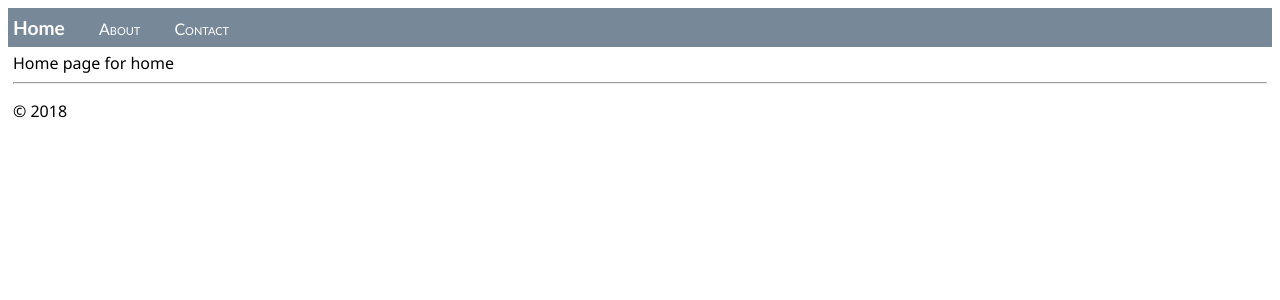
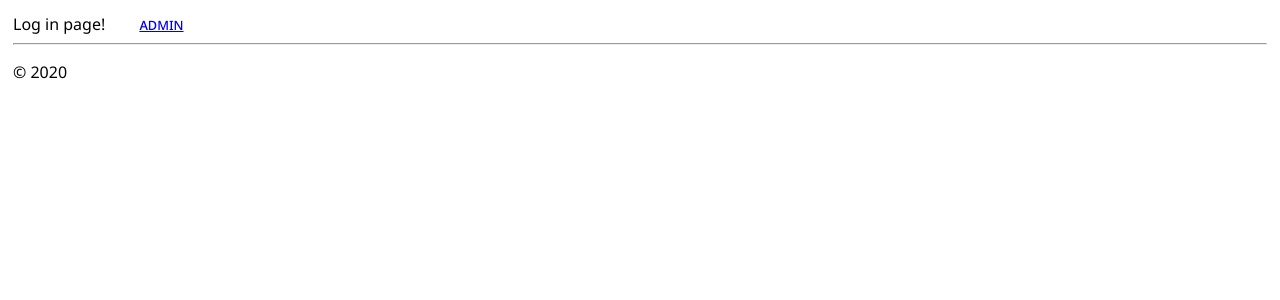
Before and after one commit to utisz86/TenantRegistry, a Flask app: page / in a window 1280 px wide. Shown: the top 300 px of the page. Run offline with Flask 2, Linux system fonts and the light colour scheme.

Commit message:
Branch 1: admin layout

```diff
--- a/app.py
+++ b/app.py
@@ -7,20 +7,27 @@ app = Flask(__name__)
 
 # Scelton of the page
 
-# Main index page
+# Login page
 @app.route("/")
-def home():
+def login():
     return render_template(
-        "home.html"
+        "login.html"
     )
 
-# About page
-@app.route("/about/")
+# Admin page
+@app.route("/admin/")
 def about():
-    return render_template("about.html")
+    return render_template("admin.html")
+
+# Changeps page
+@app.route("/changeps/")
+def changeps():
+    # TODO
+    return render_template("login.html")
 
 
-# Contact page
-@app.route(("/contact/"))
-def contact():
-    return render_template("contact.html")
+# Changeps page
+@app.route("/logout/")
+def logout():
+    # TODO
+    return render_template("login.html")
--- a/templates/home.html
+++ /dev/null
@@ -1,7 +0,0 @@
-{% extends "layout.html" %}
-{% block title %}
-Home
-{% endblock %}
-{% block content %}
-Home page for home
-{% endblock %}
--- a/templates/layout.html
+++ b/templates/layout.html
@@ -7,18 +7,15 @@
     </head>
 
     <body>
-        <div class="navbar">
-            <a href="{{ url_for('home') }}" class="navbar-brand">Home</a>
-            <a href="{{ url_for('about') }}" class="navbar-item">About</a>
-            <a href="{{ url_for('contact') }}" class="navbar-item">Contact</a>
-        </div>
+        {% block navbartype %}
+        {% endblock %}
 
         <div class="body-content">
             {% block content %}
             {% endblock %}
             <hr/>
             <footer>
-                <p>© 2018</p>
+                <p>© 2020</p>
             </footer>
         </div>
     </body>
--- /dev/null
+++ b/templates/login.html
@@ -0,0 +1,13 @@
+{% extends "layout.html" %}
+{% block title %}
+Log in page
+{% endblock %}
+{% block navbartype %}
+{% endblock %}
+
+{% block content %}
+Log in page!
+
+<a href="/admin" class="navbar-item">admin</a>
+
+{% endblock %}
```
Also changed, not shown: templates/about.html (deleted, +0 -7 lines), templates/admin.html (added, +15 -0 lines), templates/contact.html (deleted, +0 -7 lines), templates/changeps.html (added), templates/logout.html (added).
